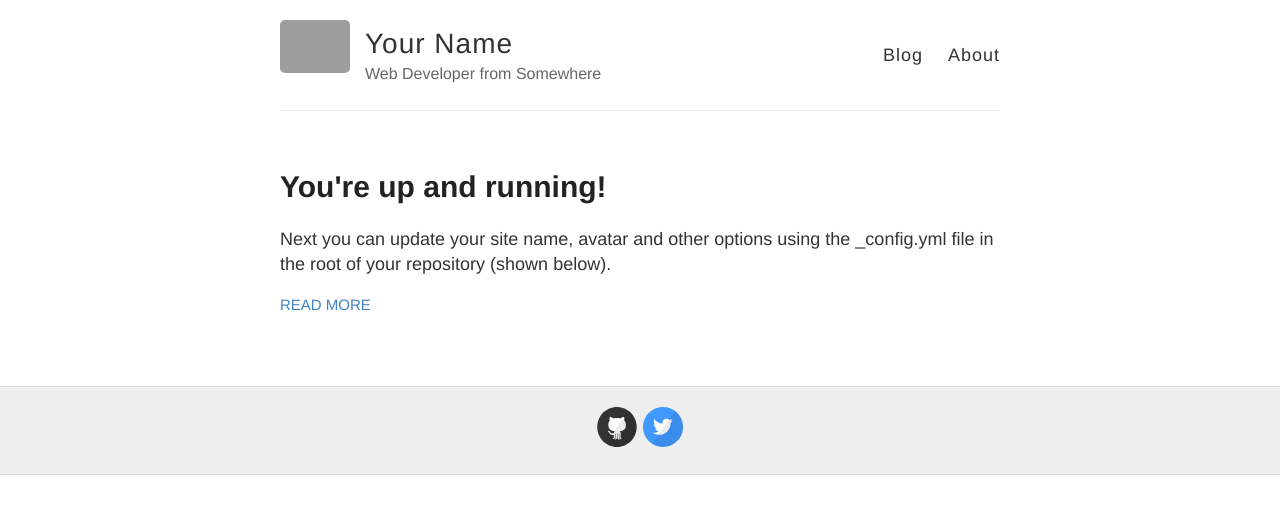
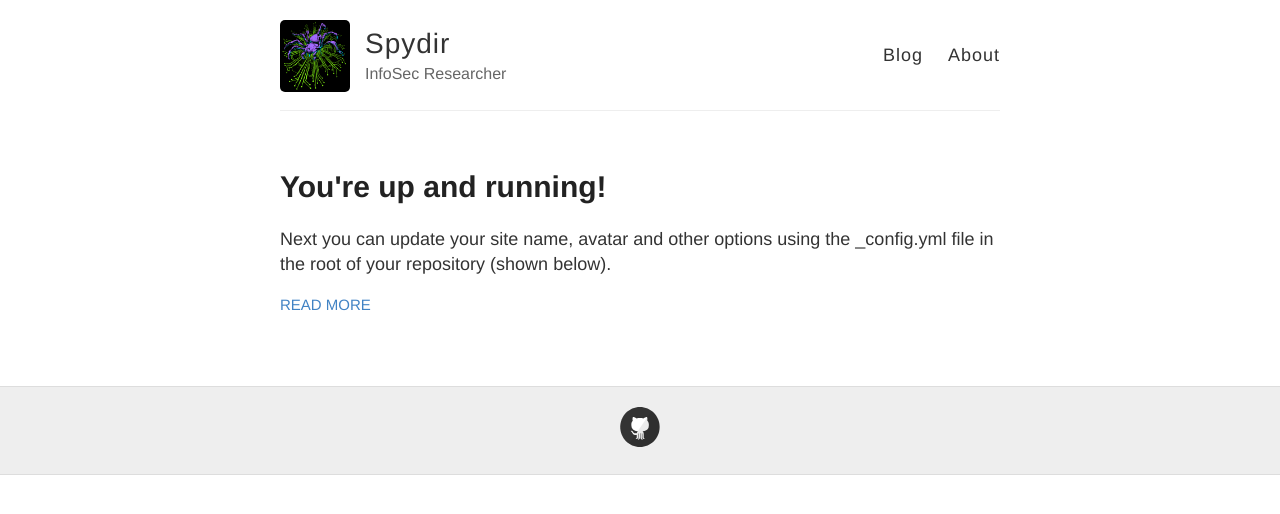
Before and after one commit to spydir/spydir.github.io, a Jekyll site: the page built from index.html, in a window 1280 px wide. Shown: the top 514 px of the page. Built offline with Jekyll 4.4.1, drawn with Linux system fonts in a browser that asks for light colours; grey boxes are pictures that could not be loaded.

Commit message:
updated config

```diff
--- a/_config.yml
+++ b/_config.yml
@@ -3,13 +3,13 @@
 #
 
 # Name of your site (displayed in the header)
-name: Your Name
+name: Spydir
 
 # Short bio or description (displayed in the header)
-description: Web Developer from Somewhere
+description: InfoSec Researcher
 
 # URL of your avatar or profile pic (you could use your GitHub profile pic)
-avatar: https://raw.githubusercontent.com/barryclark/jekyll-now/master/images/jekyll-logo.png
+avatar: https://github.com/spydir/spydir.github.io/blob/main/images/the_best_tshirt_08.png
 
 #
 # Flags below are optional
@@ -21,12 +21,12 @@ footer-links:
   email:
   facebook:
   flickr:
-  github: barryclark/jekyll-now
+  github: https://github.com/spydir
   instagram:
   linkedin:
   pinterest:
   rss: # just type anything here for a working RSS icon
-  twitter: jekyllrb
+  twitter: # just type anything here for a working RSS ico
   stackoverflow: # your stackoverflow profile, e.g. "users/50476/bart-kiers"
   youtube: # channel/<your_long_string> or user/<user-name>
   googleplus: # anything in your profile username that comes after plus.google.com/
```
Also changed, not shown: images/the_best_tshirt_08.png (added).
